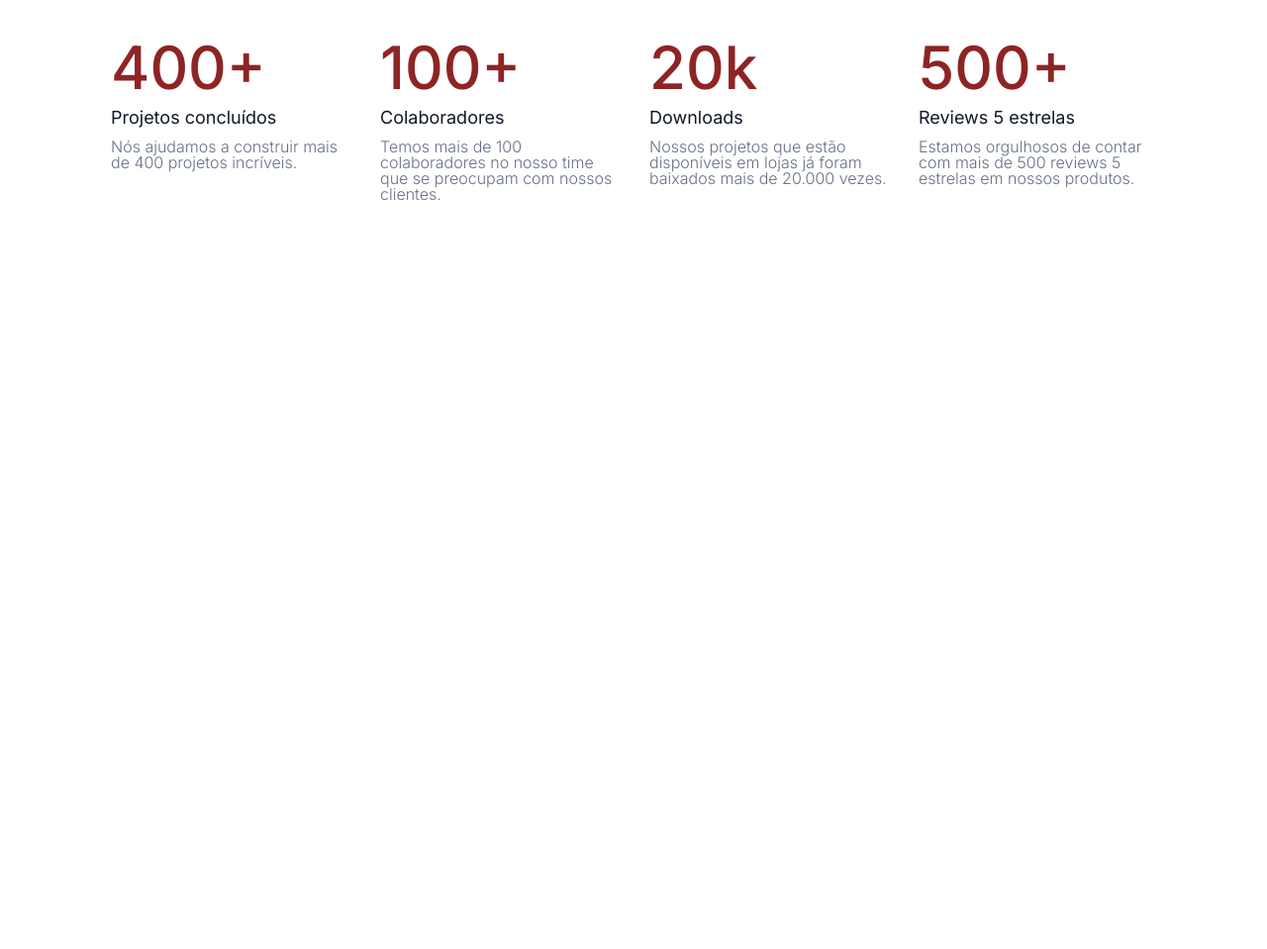
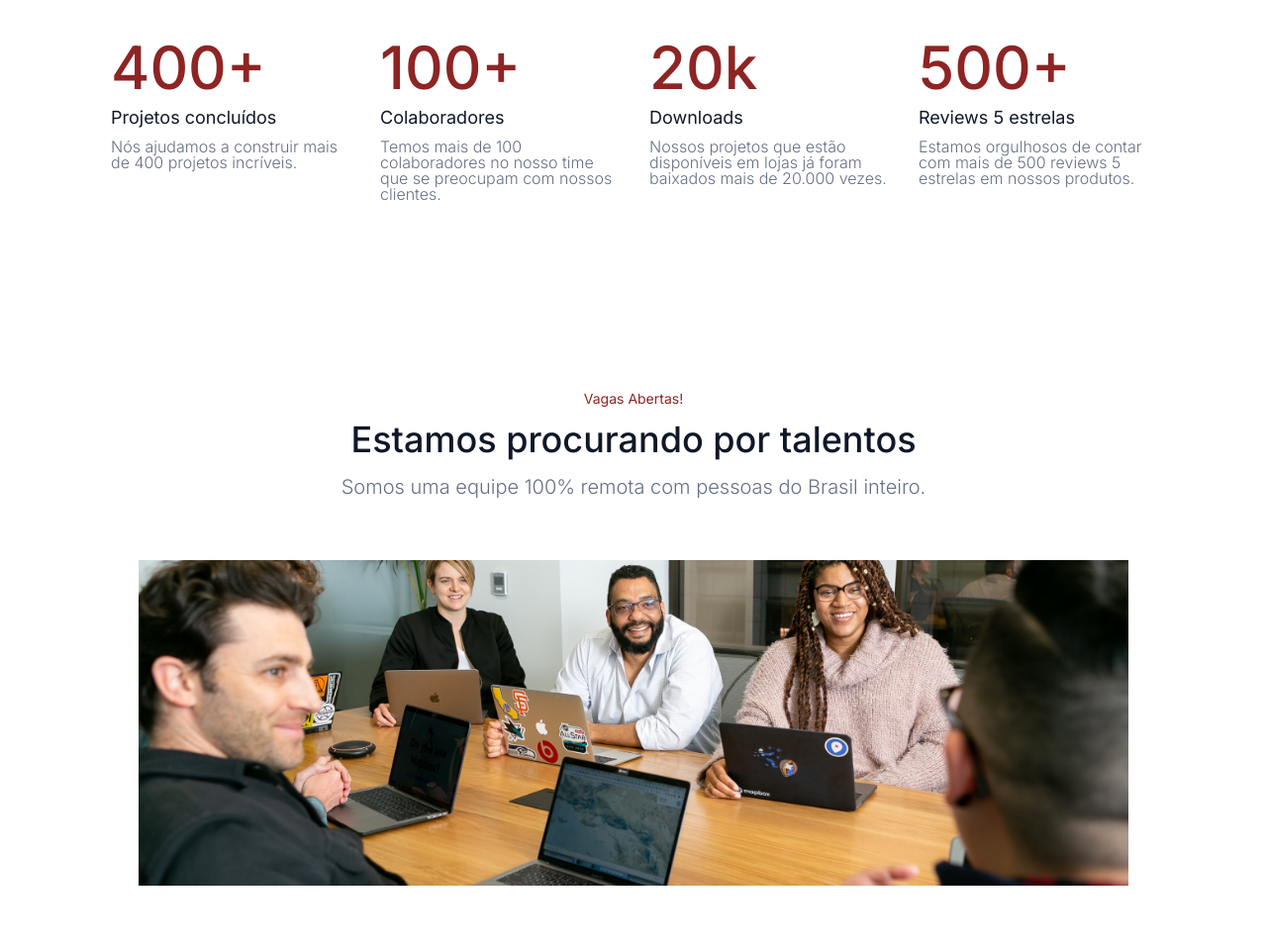
Before and after one commit to FilipeOliveira-Dev/OptimusTech, a plain HTML site: page index.html in a window 1280 px wide. Shown: the part 1118-2077 px from the top of the page at 99% size. Before the commit the page ends 1418 px from the top, so only its background shows below. Drawn offline with Linux system fonts and the light colour scheme.

Commit message:
Day 07 - Concluído

```diff
--- a/Styles/style.css
+++ b/Styles/style.css
@@ -25,7 +25,6 @@ body {
     text-decoration: none;
     color:var(--cor-cinza);
     padding: 0.25em 1em;
-
 }
 
 .header__cadastro {
@@ -34,7 +33,6 @@ body {
     padding: 10px 18px;
     color: var(--cor-branco);
     font-weight: 300;
-
 }
 
 .cabecalho {
@@ -82,12 +80,49 @@ body {
     color: var(--cor-vinho);
     font-weight: 500;
 }
+
 .metricas__titulo {
     font-size: 18px;
     color: var(--cor-preto);
     font-weight: 400;
 }
+
 .metricas__texto {
     color: var(--cor-cinza);
     font-weight: 300;
 }
+
+.vagas {
+    padding: 96px 80px 64px 80px;
+}
+
+.banner {
+    display: flex;
+    flex-direction: column;
+    text-align: center;
+}
+
+.banner__status {
+    color: var(--cor-vinho);
+    font-size: 14px;
+    margin-bottom: 16px;
+}
+
+.banner__titulo {
+    color: var(--cor-preto);
+    font-size: 36px;
+    font-weight: 500;
+    margin-bottom: 20px;
+}
+
+.banner__texto {
+    color: var(--cor-cinza);
+    font-size: 20px;
+    font-weight: 300;
+    margin-bottom: 64px;
+}
+
+.banner__imagem {
+    margin: 0 60px;
+    align-content: center;
+}
--- a/index.html
+++ b/index.html
@@ -72,5 +72,15 @@
         </div>
 </section>
 
+    <section class="vagas">
+        <div class="banner">
+            <span class="banner__status">Vagas Abertas!</span>
+            <h2 class="banner__titulo">Estamos procurando por talentos</h2>
+            <p class="banner__texto">Somos uma equipe 100% remota com pessoas do Brasil inteiro.</p>
+            <img class="banner__imagem" src="/img/Equipe.png" alt="Funcionários em uma mesa de escritorio em uma reunião">
+        </div>
+
+    </section>
+
 </body>
 </html>
```
Also changed, not shown: img/Equipe.png (added).
